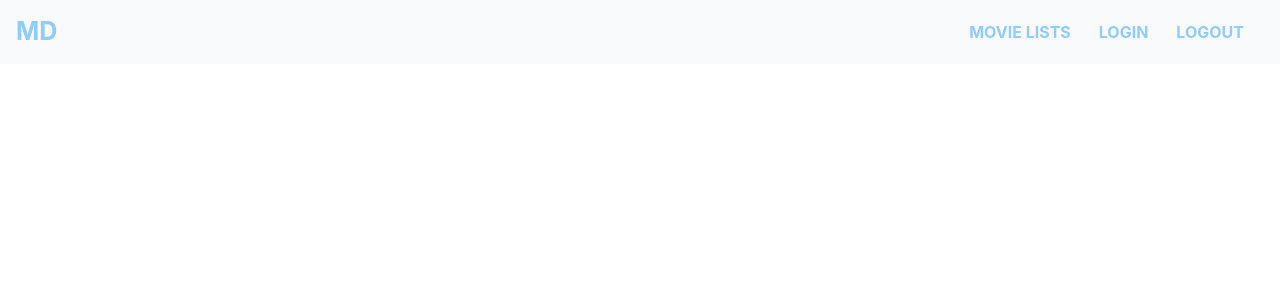
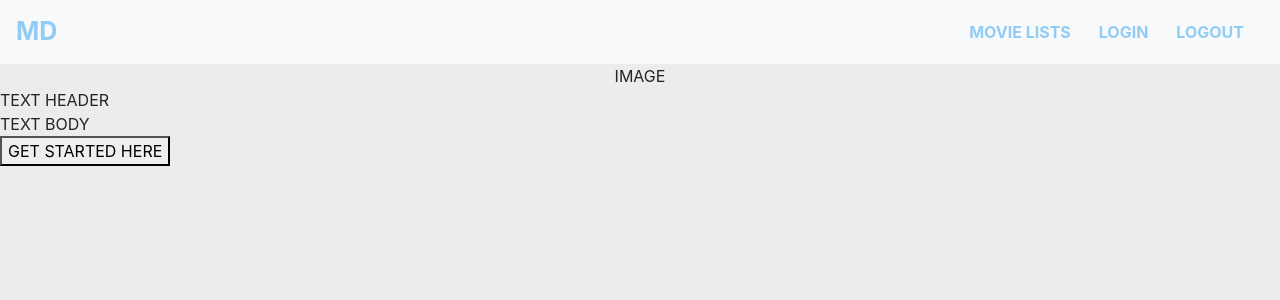
Before and after one commit to aryabhagwat/MovieDatabase, an Angular app: page / in a window 1280 px wide. Shown: the top 300 px of the page. Built offline with nearby package versions, Linux system fonts and the light colour scheme.

Commit message:
Created welcome component

```diff
--- a/src/app/app.routes.ts
+++ b/src/app/app.routes.ts
@@ -2,8 +2,10 @@ import { NgModule } from "@angular/core";
 import { RouterModule, Routes } from "@angular/router";
 import { loginComponent } from "./login/login.component";
 import { signupComponent } from "./signup/signup.component";
+import { welcomeComponent } from "./welcome/welcome.component";
 
 const routes: Routes = [
+    {path: '', component: welcomeComponent},
     {path: 'login', component: loginComponent},
     {path: 'signup', component: signupComponent}
 ]
--- a/src/app/login/login.component.css
+++ b/src/app/login/login.component.css
@@ -59,12 +59,6 @@ form{
     color: #F78888;
 }
 
-.background:hover span{
-    transition: text-shadow 0.5s;
-    text-shadow: 2px 2px #5DA2D5;
-    transition-timing-function: ease-in-out;
-}
-
 .spacer{
     margin-top: 25px;
 }
--- a/src/app/signup/signup.component.css
+++ b/src/app/signup/signup.component.css
@@ -5,8 +5,6 @@ COLORS
 #5DA2D5 - BLUE
 #F3D250 - YELLOW
 #F78888 - SALMON
-
-
 */
 
 body {
--- /dev/null
+++ b/src/app/welcome/welcome.component.css
@@ -0,0 +1,12 @@
+/*
+COLORS
+#ECECEC - WHITE
+#90CCF4 - LIGHT BLUE
+#5DA2D5 - BLUE
+#F3D250 - YELLOW
+#F78888 - SALMON
+*/
+
+.my-container{
+    background-color: #ECECEC;
+ }
--- /dev/null
+++ b/src/app/welcome/welcome.component.html
@@ -0,0 +1,28 @@
+<div class="my-container">
+    <div class="row">
+        <div class="col">
+            <div class="row">
+                <div class="col-md-12" style="text-align: center;">
+                    IMAGE
+                </div>
+            </div>
+            <div class="row">
+                <div class="col-md-12">
+                    TEXT HEADER
+                </div>
+            </div>
+            <div class="row">
+                <div class="col-md-12">
+                    TEXT BODY
+                </div>
+            </div>
+            <div class="row">
+                <div class="col-md-12">
+                    <button>
+                        GET STARTED HERE
+                    </button>
+                </div>
+            </div>
+        </div>
+    </div>
+</div>
--- /dev/null
+++ b/src/app/welcome/welcome.component.ts
@@ -0,0 +1,10 @@
+import { Component } from "@angular/core";
+
+@Component({
+    selector: 'welcome-component',
+    templateUrl: './welcome.component.html',
+    styleUrls: ['./welcome.component.css']
+})
+export class welcomeComponent{
+
+}
```
